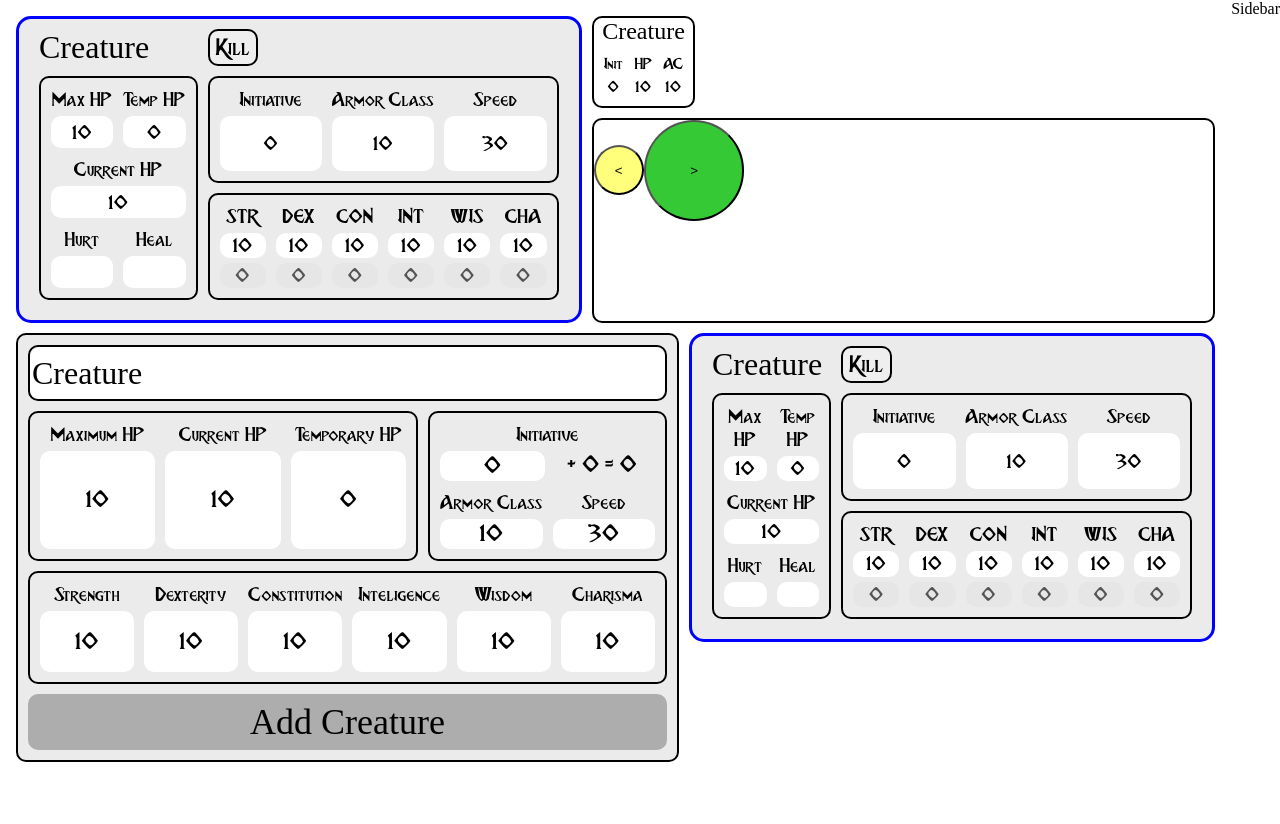
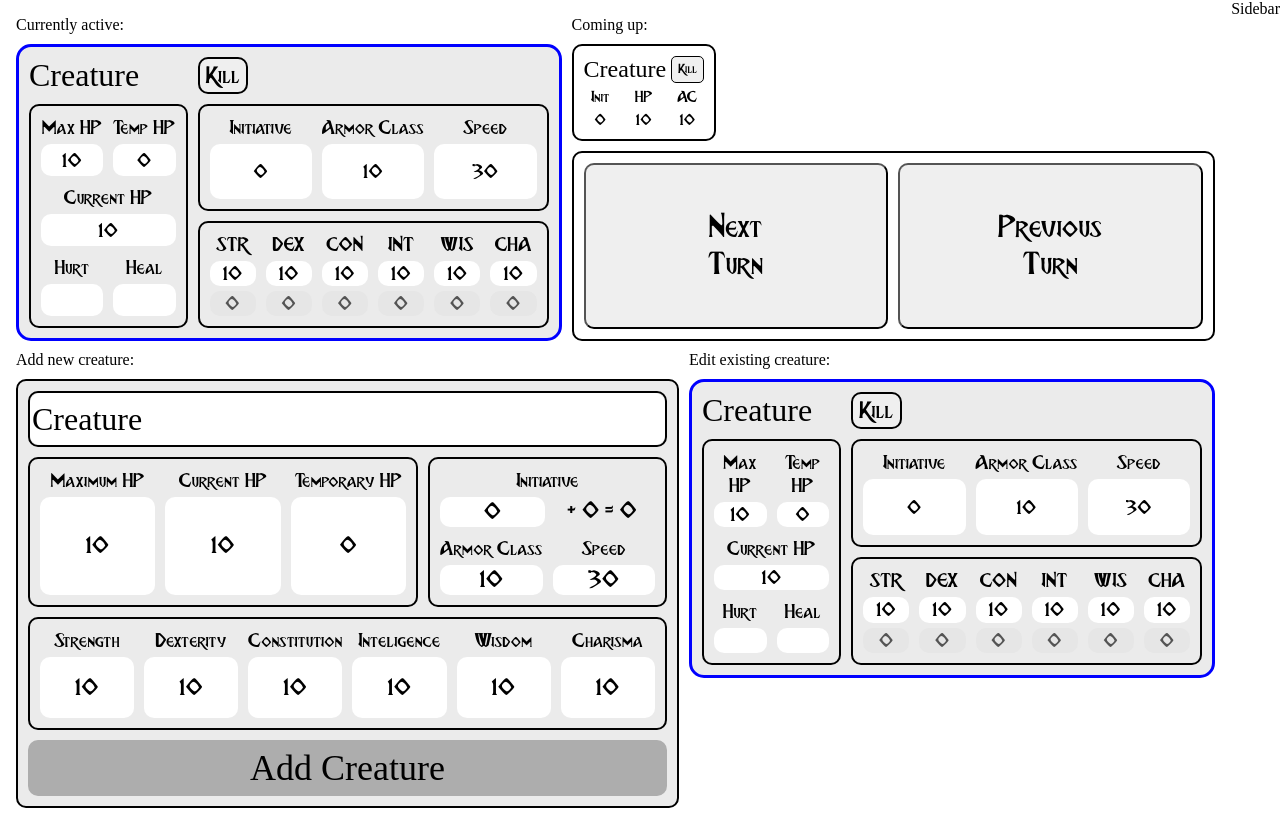
Before and after one commit to PineappleOverTheSea/turn-tracker, a React app: page / in a window 1280 px wide. Both pictures are taken after a click on the button "Add Creature". Before the commit the page ends 800 px from the top, so only its background shows below. Built offline with nearby package versions, Linux system fonts and the light colour scheme.

Commit message:
prieš keičiant turn-timeline struktūrą

```diff
--- a/src/components/AddCreature.tsx
+++ b/src/components/AddCreature.tsx
@@ -119,6 +119,7 @@ const AddCreatureModal = () => {
             </ul>
             <button onClick={addCreature}>Add Creature</button>
         </div>
+
     )
 }
 
--- a/src/components/App.tsx
+++ b/src/components/App.tsx
@@ -13,7 +13,9 @@ const App = () => {
             <TrackedCreaturesProvider>
                 <main>
                     <TurnTimeline />
+                    <div className="title-add-creature">Add new creature:</div>
                     <AddCreature />
+                    <div className="title-edit-creature">Edit existing creature:</div>
                     <EditCreature />
                 </main>
                 <Sidebar />
--- a/src/components/CreatureMinified.tsx
+++ b/src/components/CreatureMinified.tsx
@@ -1,9 +1,20 @@
+import { useContext, useReducer } from "react";
 import { ICreature } from "../interfaces/ICreature";
+import { TrackedCreaturesContext } from "./contexts/TrackedCreaturesContext";
+import { TRACKED_CREATURES_CONTEXT_ACTIONS } from "./reducers/TrackedCreaturesContextReducer";
 
 const CreatureMinified = (props : ICreature) => {
+    const creature = {...props}
+
+    const {dispatchTrackedCreaturesAction} = useContext(TrackedCreaturesContext);
+
+    const die = () => {
+        dispatchTrackedCreaturesAction({type: TRACKED_CREATURES_CONTEXT_ACTIONS.REMOVE_CREATURE, creature: creature})
+    }
     return(
         <div className={`creature-minified ${props.health.hitPoints === 0 ? "dead" : ""}`}>
             <div className="creature-minified-name">{props.name}</div>
+            <button onClick={die}>Kill</button>
             <ul>
                 <li>
                     <div>Init</div>
--- a/src/components/EditCreature.tsx
+++ b/src/components/EditCreature.tsx
@@ -8,7 +8,7 @@ const EditCreature = () =>{
     const creature = trackedCreatures[0];
 
     return(
-        <div>
+        <div className="edit-creature">
             {trackedCreatures.length ? <Creature
                 key={creature.id}
                 id={creature.id}
--- a/src/components/TurnTimeline.tsx
+++ b/src/components/TurnTimeline.tsx
@@ -9,6 +9,7 @@ const TurnTimeline = () => {
     const creature = trackedCreatures[0];
     return(
         <div className="turn-timeline">
+            <div className="title-active-creature">Currently active:</div>
             {trackedCreatures.length ? <Creature
                 key={creature.id}
                 id={creature.id}
@@ -17,6 +18,7 @@ const TurnTimeline = () => {
                 health={creature.health}
                 combatStats={creature.combatStats}
             /> : "" }
+            <div className="title-timeline">Coming up:</div>
             <div className="minified-creatures">
                 {trackedCreatures.map((creature : ICreature) =>
                     <CreatureMinified
@@ -30,8 +32,8 @@ const TurnTimeline = () => {
             </div>
             <div className="turn-timeline-controls">
                 <div className="change-turn">
-                    <button className="previousTurn">{'<'}</button>
-                    <button className="nextTurn">{'>'}</button>
+                    <button className="nextTurn">Next<br/>Turn</button>
+                    <button className="previousTurn">Previous<br/>Turn</button>
                 </div>
             </div>
         </div>
--- a/src/styles/_creature.scss
+++ b/src/styles/_creature.scss
@@ -1,10 +1,9 @@
 .creature{
     max-width: max-content;
-    padding: 10px 20px 20px 20px;
+    padding: 10px;
     border-radius: 15px;
     border: 3px solid blue;
     background-color: rgb(235, 235, 235);
-
     display: grid;
     grid-template-columns: 1fr auto;
     grid-template-rows: auto 1fr 1fr;
--- a/src/styles/_creatureMinified.scss
+++ b/src/styles/_creatureMinified.scss
@@ -1,9 +1,12 @@
 .creature-minified{
+    padding: 10px;
     height: max-content;
     min-width: max-content;
     border: 2px solid black;
     border-radius: var(--round-corners);
     display: grid;
+    gap: var(--gap-small);
+    grid-template-columns: auto auto;
     text-align: center;
     font-family: "Breathe Fire";
     cursor: pointer;
@@ -13,8 +16,13 @@
         font-size: 1.5rem;
         font-family: "Enchanted land";
     }
+    button{
+        font-family: "Breathe Fire";
+        border-radius: 5px;
+        border: 1px solid black;
+    }
     ul{
-        padding: 10px;
+        grid-column: 1 / -1;
         display: grid;
         grid-template-columns: repeat(3, 1fr);
         gap: var(--gap-medium);
--- a/src/styles/_main.scss
+++ b/src/styles/_main.scss
@@ -7,4 +7,10 @@ main{
     .turn-timeline{
         grid-column: 1 / -1;
     }
+    .add-creature{
+        grid-row: 3;
+    }
+    .edit-creature{
+        grid-row: 3;
+    }
 }
--- a/src/styles/_turnTimeline.scss
+++ b/src/styles/_turnTimeline.scss
@@ -1,10 +1,16 @@
 .turn-timeline{
     display: grid;
     grid-template-columns: auto 1fr;
-    grid-auto-rows: auto 1fr;
+    grid-auto-rows: auto auto 1fr;
     gap: var(--gap-medium);
+    .title-active-creature{
+        grid-row: 1;
+    }
+    .title-timeline{
+        grid-row: 1;
+    }
     .creature{
-        grid-row: 1 / 3;
+        grid-row: 2 / 4;
     }
     .minified-creatures{
         display: flex;
--- a/src/styles/_turnTimelineControls.scss
+++ b/src/styles/_turnTimelineControls.scss
@@ -1,20 +1,27 @@
 .turn-timeline-controls{
+    padding: 10px;
     border: 2px solid black;
     border-radius: var(--round-corners);
+    display: grid;
+    gap: var(--gap-medium);
     button{
-        border-radius: 50%;
+        width: 100%;
+        height: 100%;
+        word-wrap: break-word;
+        border-radius: var(--round-corners);
+        font-family: "Breathe Fire";
+        font-size: 2rem;
     }
     .change-turn{
         height: 100%;
+        display: grid;
+        gap: var(--gap-medium);
+        grid-template-columns: 1fr 1fr;
         .previousTurn{
-            background-color: rgb(255, 255, 123);
-            min-height: 25%;
-            aspect-ratio: 1;
+            // aspect-ratio: 1;
         }
         .nextTurn{
-            background-color: rgb(54, 201, 54);
-            min-height: 50%;
-            aspect-ratio: 1;
+            // aspect-ratio: 1;
         }
     }
 
```
Lines whose indentation alone changed are shown as unchanged.
